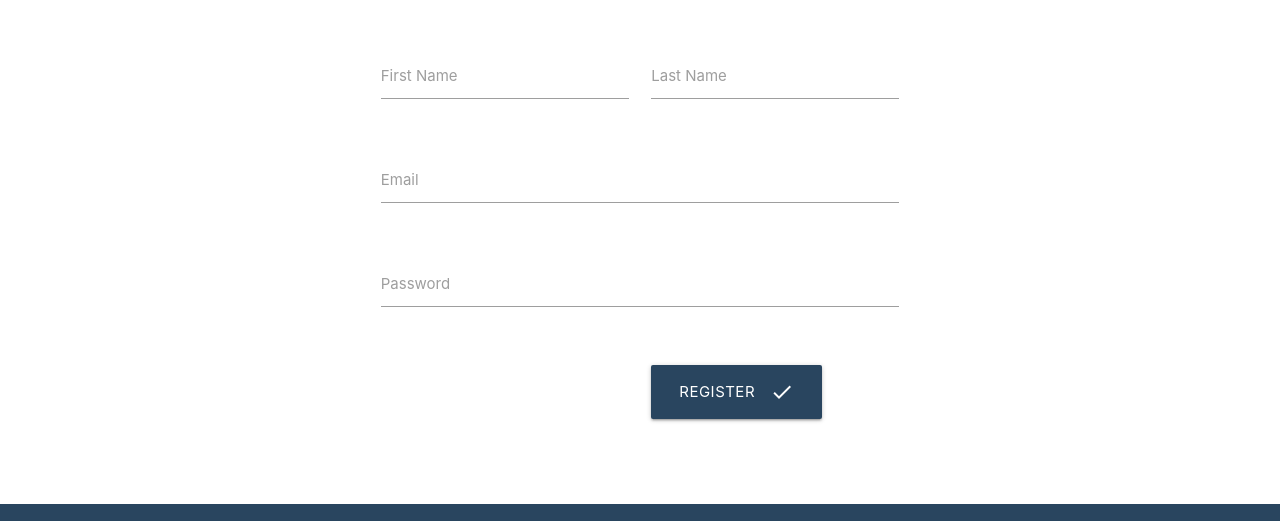
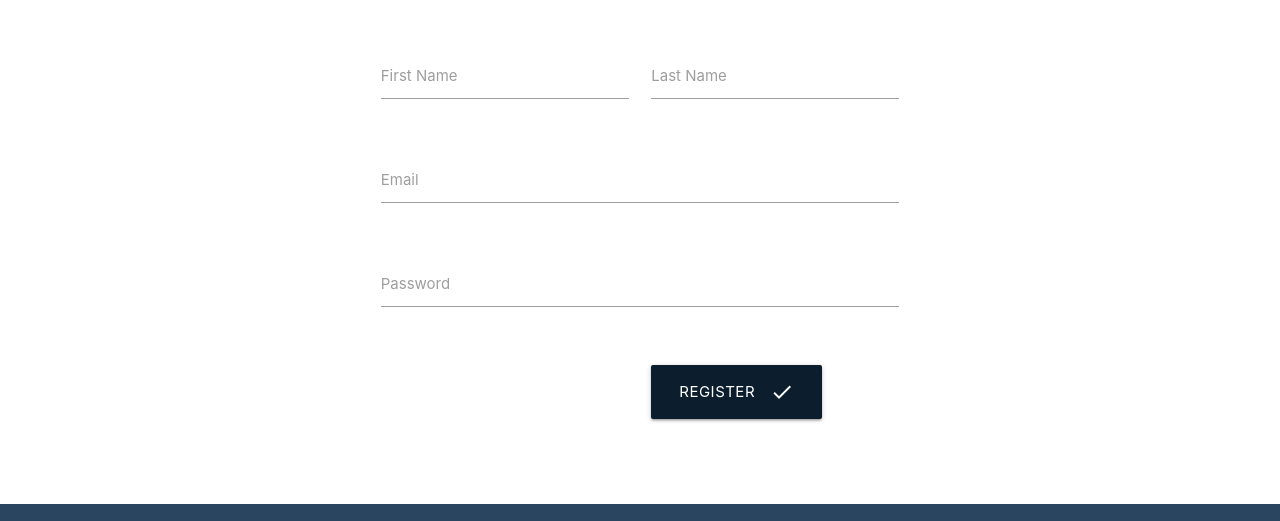
Before and after one commit to Junior808/UyA, a website: page PrototipoWeb/signup.html in a window 1280 px wide. Shown: the part 221-742 px from the top of the page. Drawn offline with nearby package versions, Linux system fonts and the light colour scheme.

Commit message:
Cambio de color de los botones

```diff
--- a/PrototipoWeb/css/index.css
+++ b/PrototipoWeb/css/index.css
@@ -58,12 +58,12 @@ h1 {
 
 /* Otras páginas */
 
+.btn {
+    background-color: var(--first);
+}
+
 .container-signup {
     margin: 2em;
-}
-
-#btnSignUp {
-    background-color: var(--second);
 }
 
 .profile-picture {
```
